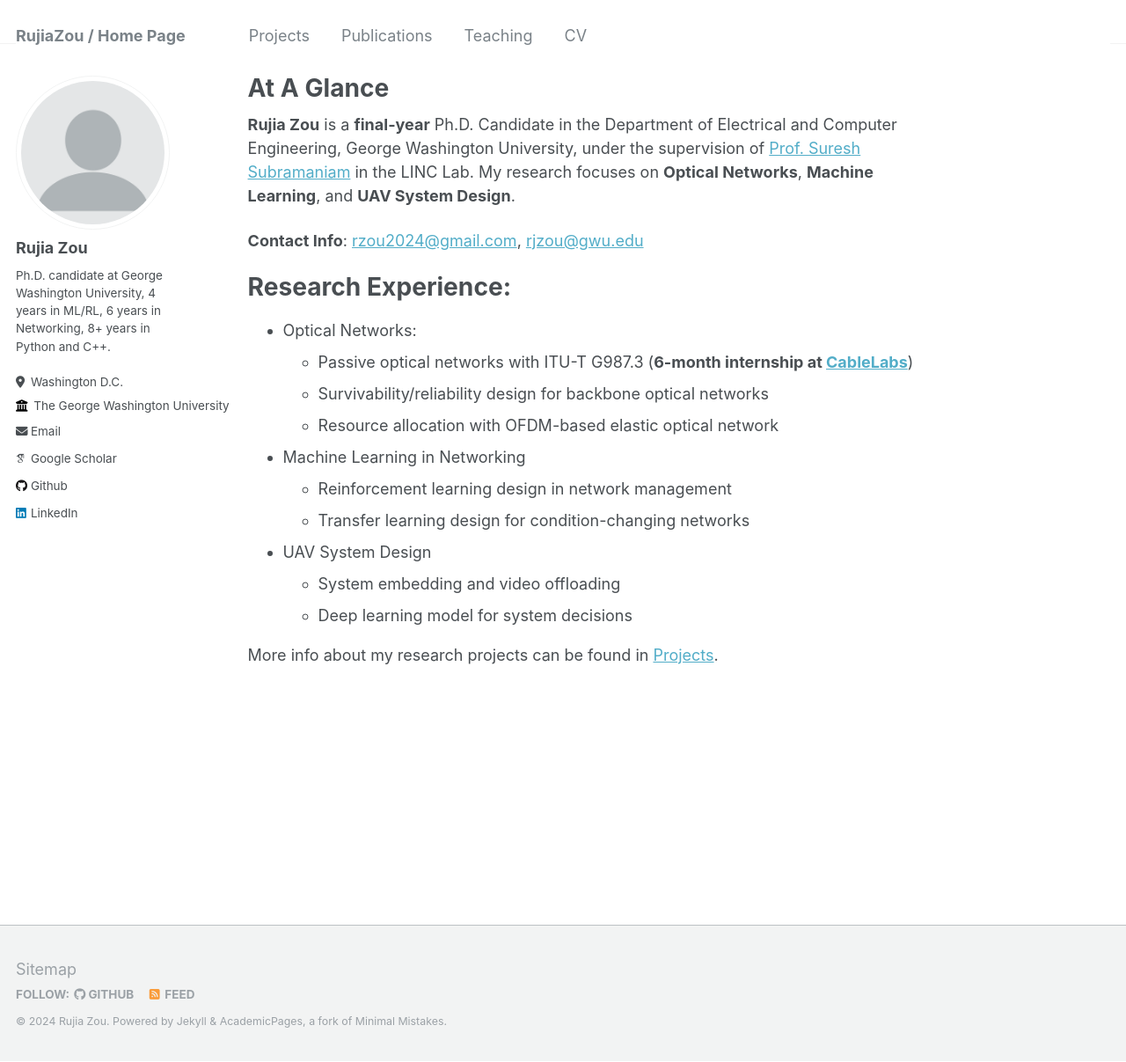
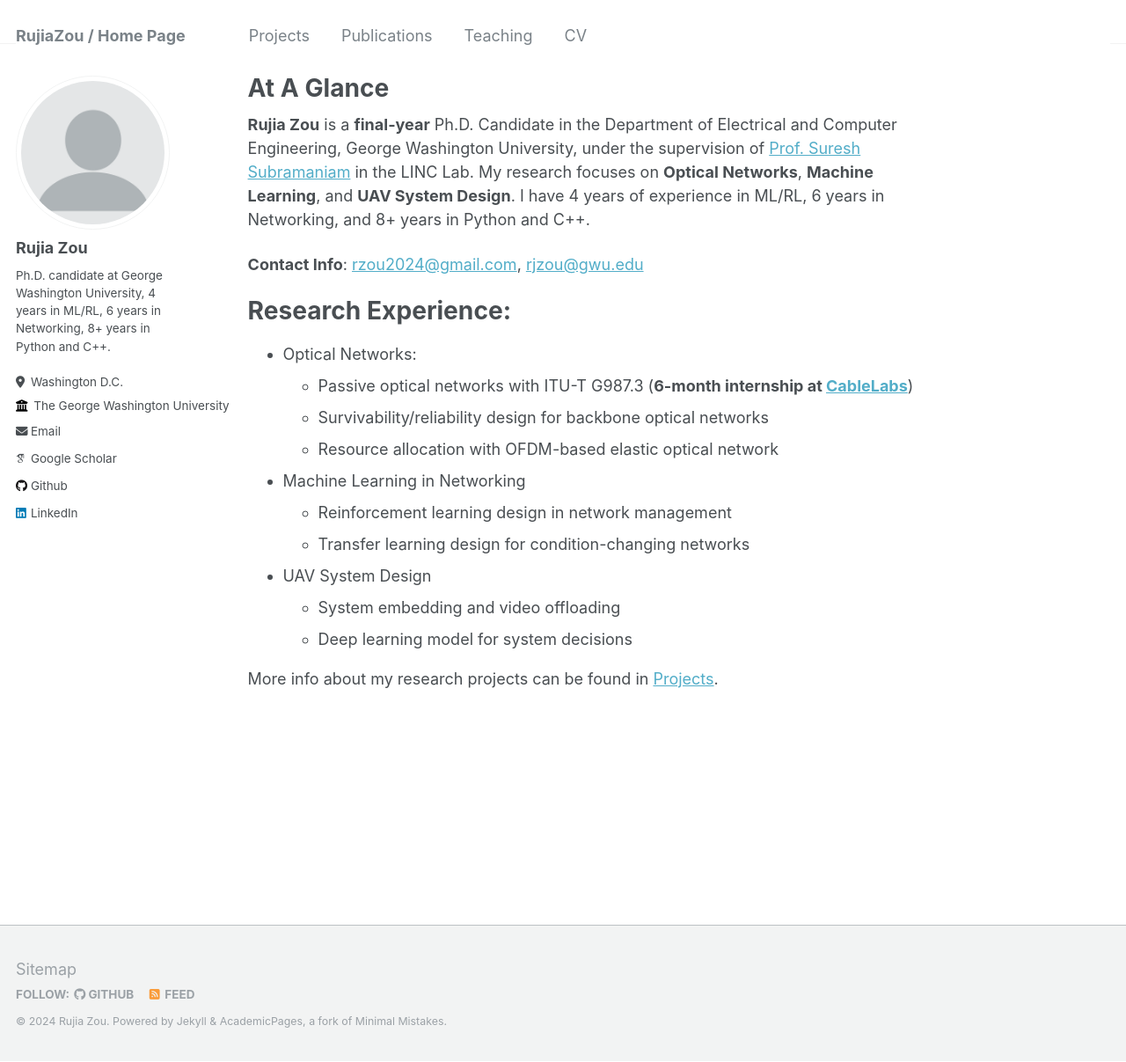
Before and after one commit to RujiaZou/RujiaZou.github.io, a Jekyll site: the page built from _pages/about.md, in a window 1280 px wide and 1207 px high. Shown: the whole window at 88% size. Built offline with Jekyll 4.4.1, drawn with Linux system fonts in a browser that asks for light colours; some web fonts are replaced.

Commit message:
Update about.md

```diff
--- a/_pages/about.md
+++ b/_pages/about.md
@@ -7,7 +7,7 @@ redirect_from:
   - /about.html
 ---
 
-**Rujia Zou** is a **final-year** Ph.D. Candidate in the Department of Electrical and Computer Engineering, George Washington University, under the supervision of [Prof. Suresh Subramaniam](https://web.seas.gwu.edu/suresh/) in the LINC Lab. My research focuses on **Optical Networks**, **Machine Learning**, and **UAV System Design**.
+**Rujia Zou** is a **final-year** Ph.D. Candidate in the Department of Electrical and Computer Engineering, George Washington University, under the supervision of [Prof. Suresh Subramaniam](https://web.seas.gwu.edu/suresh/) in the LINC Lab. My research focuses on **Optical Networks**, **Machine Learning**, and **UAV System Design**. I have 4 years of experience in ML/RL, 6 years in Networking, and 8+ years in Python and C++.
 
 **Contact Info**: [rzou2024@gmail.com](mailto:rzou2024@gmail.com), [rjzou@gwu.edu](mailto:rjzou@gwu.edu)
 
```
